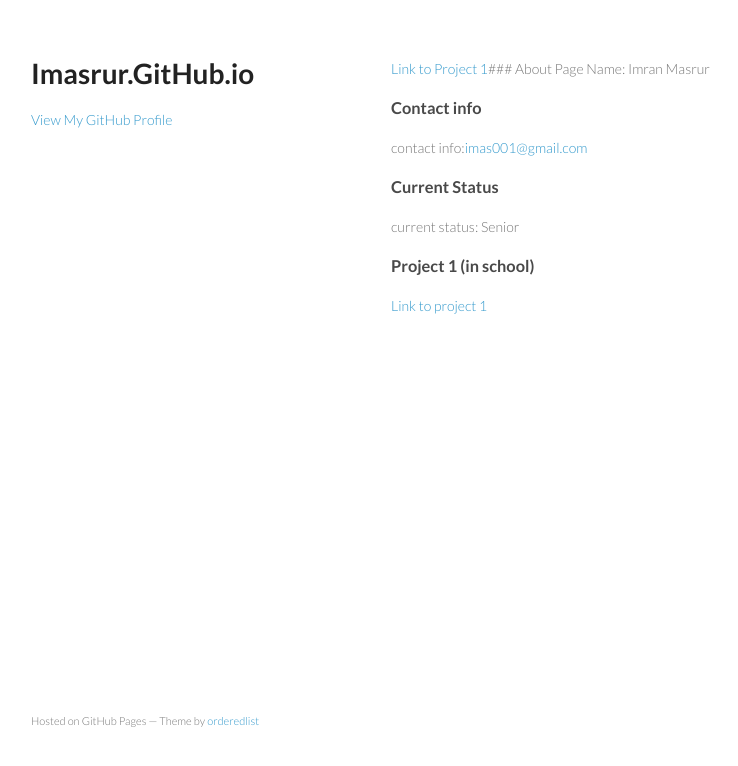
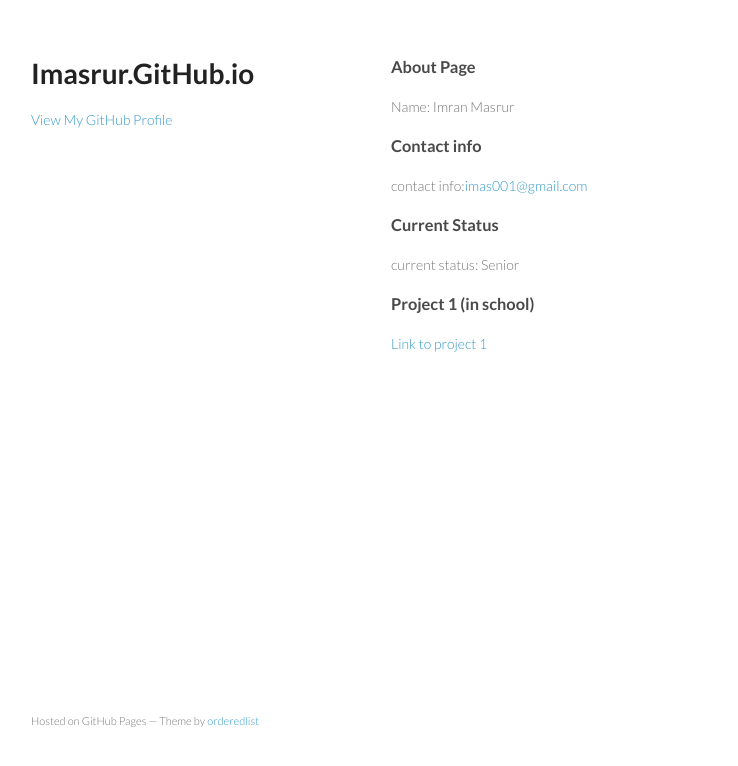
Before and after one commit to imasrur/imas, a plain HTML site: page index.html in a window 1280 px wide. Shown: the whole page, without its empty margins (179-917 px from the left). Drawn offline with Linux system fonts and the light colour scheme.

Commit message:
Replace master branch with page content via GitHub

```diff
--- a/index.html
+++ b/index.html
@@ -23,8 +23,10 @@
 
       </header>
       <section>
-        <p><a href="http://imasrur.github.io/inschoolproject.io/">Link to Project 1</a>### About Page
-Name: Imran Masrur</p>
+        <h3>
+<a id="about-page" class="anchor" href="#about-page" aria-hidden="true"><span class="octicon octicon-link"></span></a>About Page</h3>
+
+<p>Name: Imran Masrur</p>
 
 <h3>
 <a id="contact-info" class="anchor" href="#contact-info" aria-hidden="true"><span class="octicon octicon-link"></span></a>Contact info</h3>
--- a/params.json
+++ b/params.json
@@ -1 +1 @@
-{"name":"Imasrur.GitHub.io","tagline":"","body":"[Link to Project 1](http://imasrur.github.io/inschoolproject.io/)### About Page\r\nName: Imran Masrur\r\n### Contact info\r\ncontact info:imas001@gmail.com\r\n###Current Status\r\ncurrent status: Senior \r\n###Project 1 (in school) \r\n[Link to project 1](http://imasrur.github.io/inschoolproject.io/)\r\n\r\n","google":"","note":"Don't delete this file! It's used internally to help with page regeneration."}
+{"name":"Imasrur.GitHub.io","tagline":"","body":"### About Page\r\nName: Imran Masrur\r\n### Contact info\r\ncontact info:imas001@gmail.com\r\n###Current Status\r\ncurrent status: Senior \r\n###Project 1 (in school) \r\n[Link to project 1](http://imasrur.github.io/inschoolproject.io/)\r\n\r\n","google":"","note":"Don't delete this file! It's used internally to help with page regeneration."}
```
